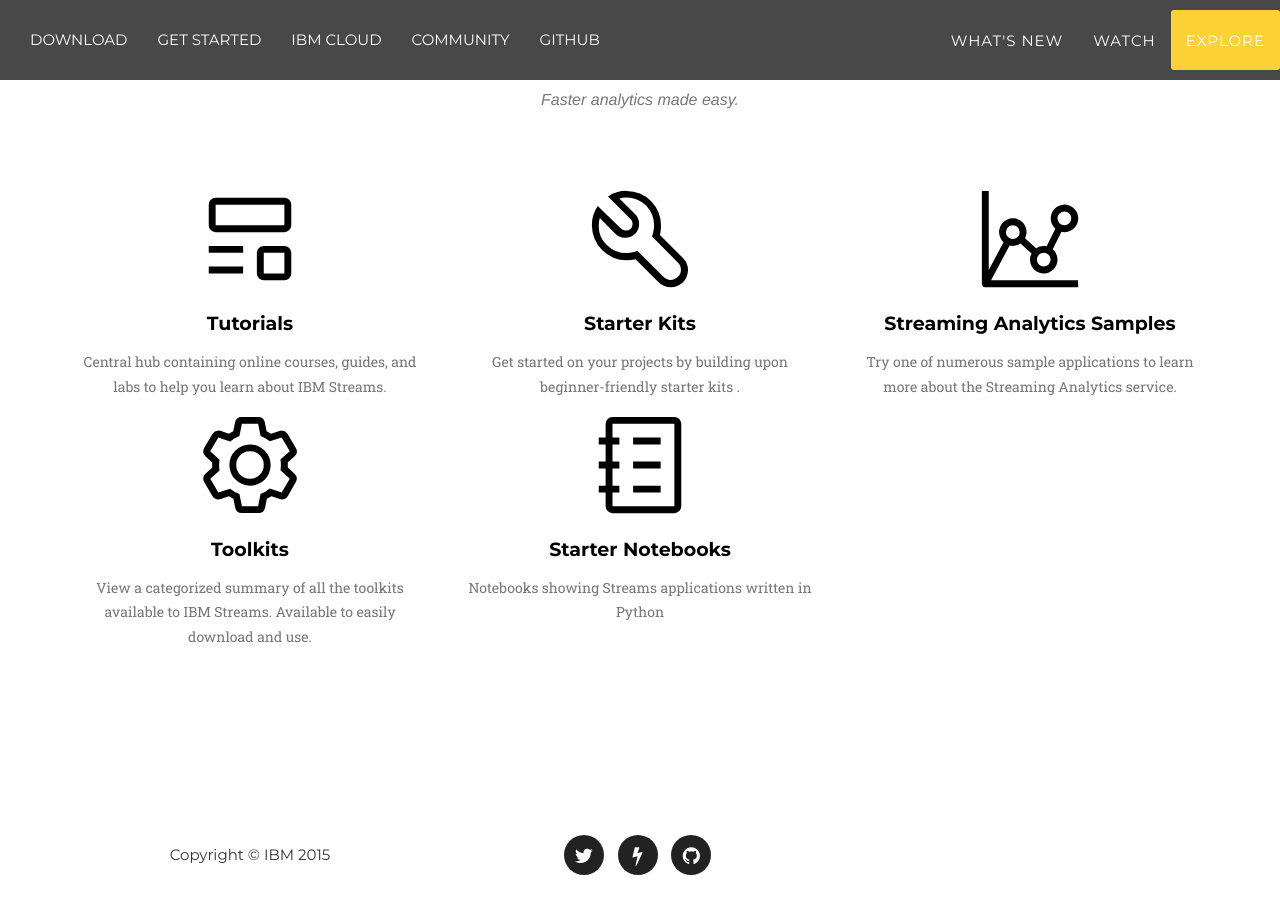
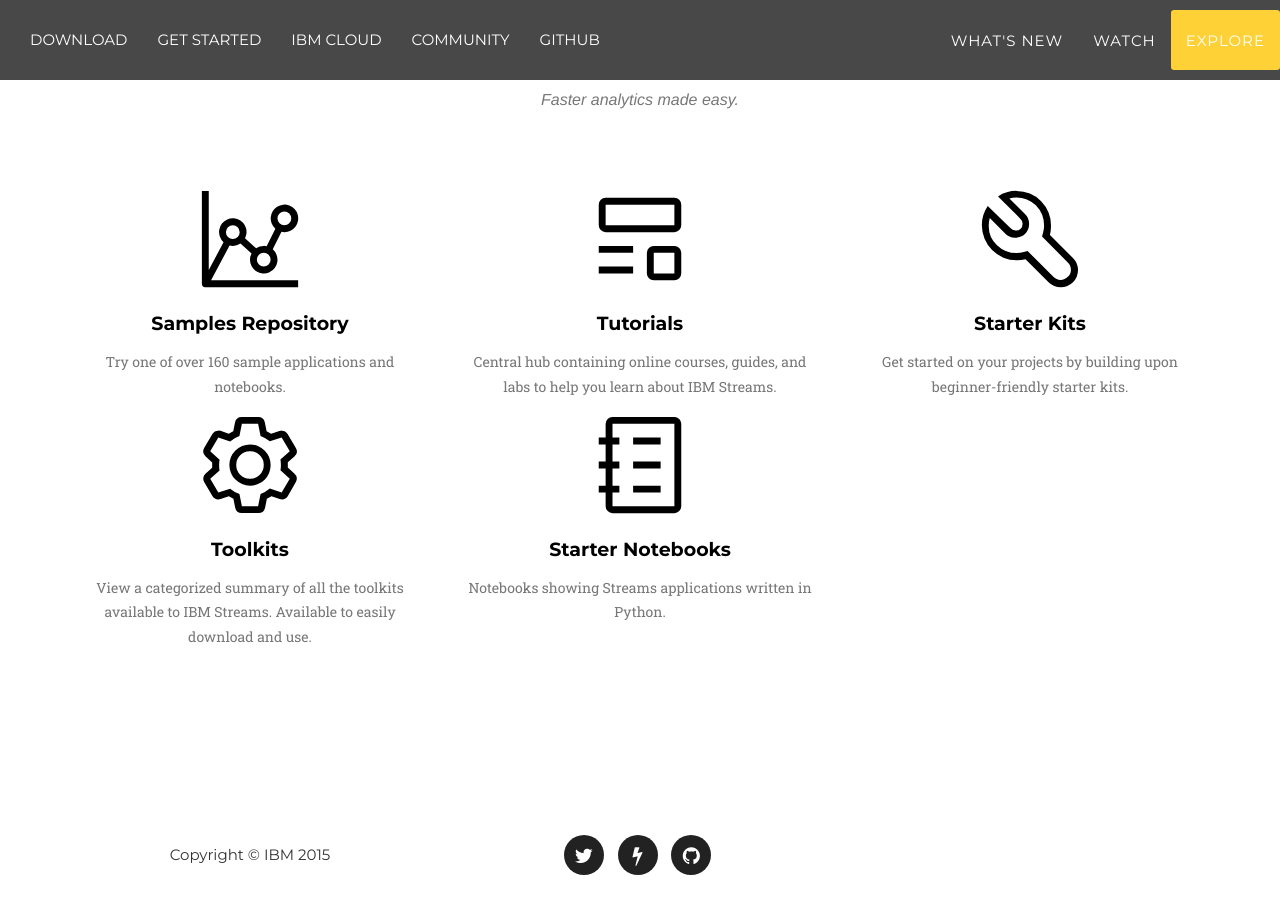
Before and after one commit to IBMStreams/IBMStreams.github.io, a Jekyll site: the page built from index.html, in a window 1280 px wide and 900 px high, scrolled down 3409 px. Built offline with Jekyll 4.4.1, drawn with Linux system fonts in a browser that asks for light colours; nearby versions of some CDN libraries; some web fonts are replaced.

Commit message:
Update explore.html

```diff
--- a/_includes/explore.html
+++ b/_includes/explore.html
@@ -10,6 +10,11 @@
             </div>
 
                 <div class="row text-center">
+                     <div class="col-lg-4">
+                            <a target="_blank" href="https://developer.ibm.com/streamsdev/docs/github-projects-overview/" ><svg width="110px" height="110px" xmlns="http://www.w3.org/2000/svg" viewBox="0 0 32 32"><path d="M10.06 17.88A4.25 4.25 0 0 0 11 18a4 4 0 0 0 2.23-.68l3.22 2.87A3.91 3.91 0 0 0 16 22a4 4 0 1 0 6.62-3l2.54-5.09A3.86 3.86 0 0 0 26 14a4 4 0 1 0-2.62-1l-2.54 5.09A3.86 3.86 0 0 0 20 18a4 4 0 0 0-2.23.68l-3.22-2.87A3.91 3.91 0 0 0 15 14a4 4 0 1 0-6.7 2.93L4 25V2H2v27a1 1 0 0 0 1 1h27v-2H4.67zM26 8a2 2 0 1 1-2 2 2 2 0 0 1 2-2zm-4 14a2 2 0 1 1-2-2 2 2 0 0 1 2 2zM11 12a2 2 0 1 1-2 2 2 2 0 0 1 2-2z"/></svg></a>
+                        <h4 class="service-heading"><a target="_blank" href="https://ibmstreams.github.io/samples/" class="blackLink">Samples Repository</a></h4>
+                        <p class="text-muted">Try one of over 160 sample applications and notebooks.</p>
+                    </div>
                     <div class="col-lg-4">
                         <a href="https://ibmstreams.github.io/tutorials"><svg width="110px" height = "110px" xmlns="http://www.w3.org/2000/svg" viewBox="0 0 32 32"><path d="M4 24h10v2H4zm0-6h10v2H4zm22-4H6a2 2 0 0 1-2-2V6a2 2 0 0 1 2-2h20a2 2 0 0 1 2 2v6a2 2 0 0 1-2 2zM6 6v6h20V6zm20 22h-6a2 2 0 0 1-2-2v-6a2 2 0 0 1 2-2h6a2 2 0 0 1 2 2v6a2 2 0 0 1-2 2zm-6-8v6h6v-6z"/></svg></a>
 
@@ -25,13 +30,9 @@
                         <h4 class="service-heading">
                             <a target="_blank" href="https://github.com/IBMStreams/streamsx.waterConservation.starterKit" class="blackLink">Starter Kits</a>
                         </h4>
-                        <p class="text-muted">Get started on your projects by building upon beginner-friendly starter kits .</p>
+                        <p class="text-muted">Get started on your projects by building upon beginner-friendly starter kits.</p>
                     </div>
-                    <div class="col-lg-4">
-                            <a target="_blank" href="https://developer.ibm.com/streamsdev/docs/github-projects-overview/" ><svg width="110px" height="110px" xmlns="http://www.w3.org/2000/svg" viewBox="0 0 32 32"><path d="M10.06 17.88A4.25 4.25 0 0 0 11 18a4 4 0 0 0 2.23-.68l3.22 2.87A3.91 3.91 0 0 0 16 22a4 4 0 1 0 6.62-3l2.54-5.09A3.86 3.86 0 0 0 26 14a4 4 0 1 0-2.62-1l-2.54 5.09A3.86 3.86 0 0 0 20 18a4 4 0 0 0-2.23.68l-3.22-2.87A3.91 3.91 0 0 0 15 14a4 4 0 1 0-6.7 2.93L4 25V2H2v27a1 1 0 0 0 1 1h27v-2H4.67zM26 8a2 2 0 1 1-2 2 2 2 0 0 1 2-2zm-4 14a2 2 0 1 1-2-2 2 2 0 0 1 2 2zM11 12a2 2 0 1 1-2 2 2 2 0 0 1 2-2z"/></svg></a>
-                        <h4 class="service-heading"><a target="_blank" href="https://developer.ibm.com/streamsdev/docs/roadmap-for-streaming-analytics-service-on-bluemix/" class="blackLink">Streaming Analytics Samples</a></h4>
-                        <p class="text-muted">Try one of numerous sample applications to learn more about the Streaming Analytics service.</p>
-                    </div>
+
                 </div>
 
                 <div class="row text-center">
@@ -48,7 +49,7 @@
                         <h4 class="service-heading">
                             <a target="_blank" href="https://github.com/IBMStreams/sample.starter_notebooks" class="blackLink">Starter Notebooks</a>
                         </h4>
-                        <p class="text-muted">Notebooks showing Streams applications written in Python</p>
+                        <p class="text-muted">Notebooks showing Streams applications written in Python.</p>
                     </div>
                 </div>
             <div>
```
